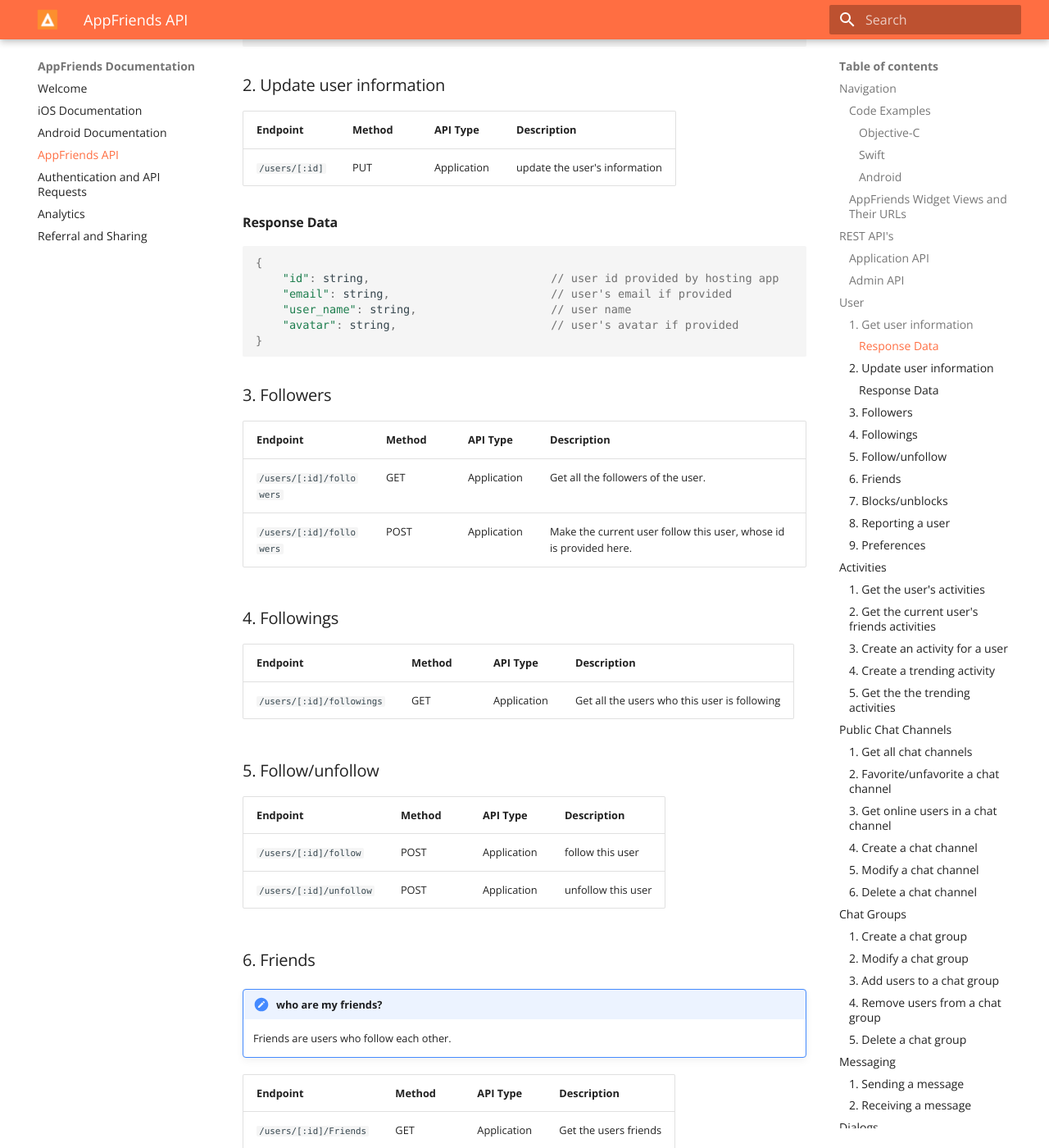
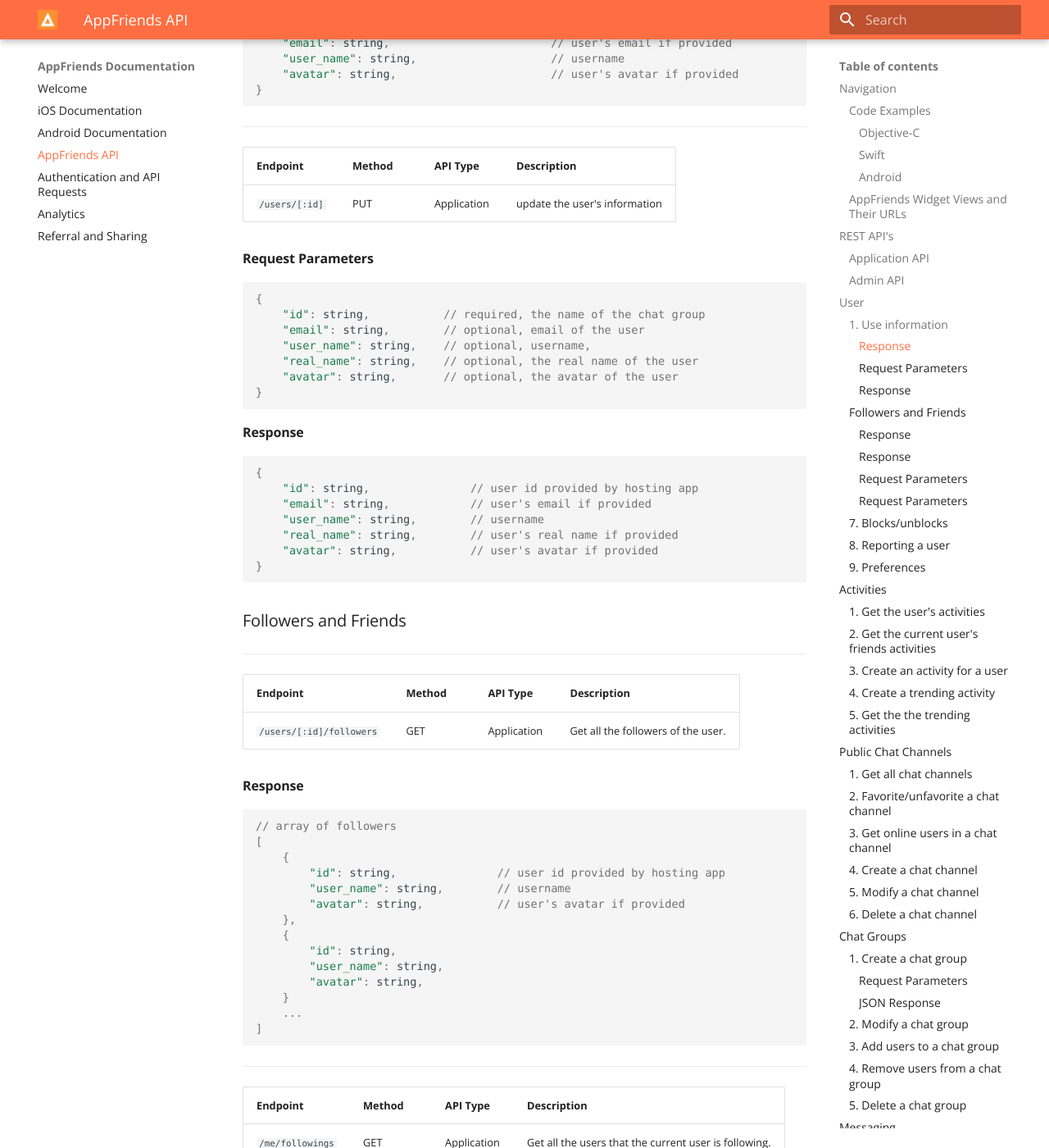
Before and after one commit to Hacknocraft/AppFriendsDocs, an MkDocs documentation site: the page built from docs/api.md, in a window 1280 px wide and 1400 px high, scrolled down 3585 px. Shown: the whole window at 82% size. Built offline with MkDocs 1.6.1 and Material for MkDocs 9.7.7, drawn with Linux system fonts in a browser that asks for light colours; some web fonts are replaced; old or Windows-style settings are respelled for this version of MkDocs; some of the changed text lies outside the part shown.

Commit message:
added follower and following document

````diff
--- a/docs/api.md
+++ b/docs/api.md
@@ -20,21 +20,25 @@
 
 ####Objective-C
 ```objc
-// open entire widget and
-[HCWidget openView:@"/user/haowang/profile"];
+// open entire widget and go to user's profile
+[HCWidget openView:@"/users/haowang/profile"];
+
+// open user's profile alone
+[HCWidget openSingleView:@"/users/haowang/profile"];
 ```
 
 ####Swift
 ```swift
-HCWidget.openView:("/user/haowang/profile")
+// open entire widget and go to user's profile
+HCWidget.openView:("/users/haowang/profile")
 
-//
-HCWidget.openSingleView:("/user/haowang/profile")
+// open user's profile alone
+HCWidget.openSingleView:("/users/haowang/profile")
 ```
 
 ####Android
 ```java
-HCWidget.openSingleView:("/user/haowang/profile")
+HCWidget.openSingleView:("/users/haowang/profile")
 ```
 
 ### AppFriends Widget Views and Their URLs
@@ -73,55 +77,118 @@
 !!! note "**/me**, a shortcut for current user"
     */me*, is a shortcut for */user/[:current_user_id]*. For example, */me/profile* is equivalent to */user/[:current_user_id]/profile*.
 
-### 1. Get user information
+### 1. Use information
+------
+
 Endpoint      | Method        | API Type      | Description
 ------------- | ------------- | ------------- | -------------
 `/users/[:id]`   | GET           | Application   | get the user's information
 
-#### Response Data
+#### Response
 ```javascript
 {
     "id": string, 							// user id provided by hosting app when sign up the user. Always use this id.
-    "af_user_id": string,					// unique internal AppFriends user id
-    "chat_user_id": string,					// unique internal chat id.
     "email": string,						// user's email if provided
-    "user_name": string,					// user name
+    "user_name": string,					// username
     "avatar": string,						// user's avatar if provided
 }
 ```
-### 2. Update user information
+------
 Endpoint      | Method        | API Type      | Description
 ------------- | ------------- | ------------- | -------------
 `/users/[:id]`   | PUT           | Application   | update the user's information
 
-#### Response Data
+#### Request Parameters
 ```javascript
 {
-    "id": string, 							// user id provided by hosting app
-    "email": string,						// user's email if provided
-    "user_name": string,					// user name
-    "avatar": string,						// user's avatar if provided
+	"id": string, 			// required, the name of the chat group
+	"email": string, 		// optional, email of the user
+	"user_name": string, 	// optional, username,
+	"real_name": string, 	// optional, the real name of the user
+	"avatar": string, 		// optional, the avatar of the user
 }
 ```
-### 3. Followers
+
+#### Response
+```javascript
+{
+    "id": string, 				// user id provided by hosting app
+    "email": string,			// user's email if provided
+    "user_name": string,		// username
+    "real_name": string,		// user's real name if provided
+    "avatar": string,			// user's avatar if provided
+}
+```
+
+### Followers and Friends
+------
 Endpoint      | Method        | API Type      | Description
 ------------- | ------------- | ------------- | -------------
 `/users/[:id]/followers`   | GET | Application | Get all the followers of the user.
-`/users/[:id]/followers`   | POST | Application | Make the current user follow this user, whose id is provided here.
 
-### 4. Followings
+#### Response
+```javascript
+// array of followers
+[
+	{
+	    "id": string, 				// user id provided by hosting app
+	    "user_name": string,		// username
+	    "avatar": string,			// user's avatar if provided
+	},
+	{
+	    "id": string,
+	    "user_name": string,
+	    "avatar": string,
+	}
+	...
+]
+```
+------
+
 Endpoint      | Method        | API Type      | Description
 ------------- | ------------- | ------------- | -------------
-`/users/[:id]/followings`   | GET | Application | Get all the users who this user is following
+`/me/followings`  | GET | Application | Get all the users that the current user is following.
 
-### 5. Follow/unfollow
+#### Response
+```javascript
+// array of users that the current user is following
+[
+	{
+	    "id": string, 				// user id provided by hosting app
+	    "user_name": string,		// username
+	    "avatar": string,			// user's avatar if provided
+	},
+	{
+	    "id": string,
+	    "user_name": string,
+	    "avatar": string,
+	}
+	...
+]
+```
+------
 Endpoint      | Method        | API Type      | Description
 ------------- | ------------- | ------------- | -------------
-`/users/[:id]/follow`   | POST   | Application | follow this user
-`/users/[:id]/unfollow` | POST   | Application | unfollow this user
+`/me/followings`  | POST | Application | Make the current user follow a user
 
-### 6. Friends
+#### Request Parameters
+```javascript
+{
+	"id": string, 			// required, the id of the user to be followed
+}
+```
+------
+Endpoint      | Method        | API Type      | Description
+------------- | ------------- | ------------- | -------------
+`/me/followings`  | DELETE | Application | Make the current user unfollow a user
 
+#### Request Parameters
+```javascript
+{
+	"id": string, 			// required, the id of the user to be unfollowed
+}
+```
+------
 !!! note "who are my friends?"
     Friends are users who follow each other.
 
@@ -212,7 +279,27 @@
 ### 1. Create a chat group
 Endpoint      | Method        | API Type      | Description
 ------------- | ------------- | ------------- | -------------
-`/chat_group` | POST | Application | create a chat group
+`/chat_groups`| POST          | Application   | create a chat group
+
+#### Request Parameters
+```javascript
+{
+	"id": string			// required, id of the chat group
+	"name": string			// required, the name of the chat group
+	"memebers": string		// required, an array of the id's of the users who you want to be in this group
+	"owner_id"				// optional, the user id of the owner of the group
+}
+```
+
+#### JSON Response
+```javascript
+{
+	"id": string
+	"name": string
+	"members": array
+	"owner_id": string
+}
+```
 
 ### 2. Modify a chat group
 Endpoint      | Method        | API Type      | Description
@@ -309,4 +396,10 @@
 100        | invalid parameters
 104        | incorrect signature
 190			 | need to login to perform this request
-200        | permission error
+200        | need user to agree to permissions first
+202        | operation cannot complete
+203			 | navigation url not found
+405			 | user authentication failed
+406			 | your account is logged in on another device
+502			 | under maintenance
+503 		 | verify new device failed
--- a/mkdocs.yml
+++ b/mkdocs.yml
@@ -2,6 +2,9 @@
 site_description: 'A turn-key to make your app social.'
 site_author: 'John Doe'
 site_url: 'http://www.appfriends.me'
+
+# Copyright
+copyright: 'Copyright (c) 2016 Hacknocraft'
 
 theme: 'material'
 pages:
@@ -12,9 +15,12 @@
 - Authentication and API Requests: security.md
 - Analytics: analytics.md
 - Referral and Sharing: referral.md
+
 markdown_extensions:
   - codehilite(css_class=code)
   - admonition
+extra_css: [extra.css]
+
 extra:
   logo: 'images/logo.png'
   palette:
````
Also changed, not shown: docs/ios.md (+3 -3 lines), site/analytics/index.html, site/android/index.html, site/api/index.html, site/index.html, site/ios/index.html, site/mkdocs/search_index.json, site/referral/index.html, site/security/index.html, site/sitemap.xml.
